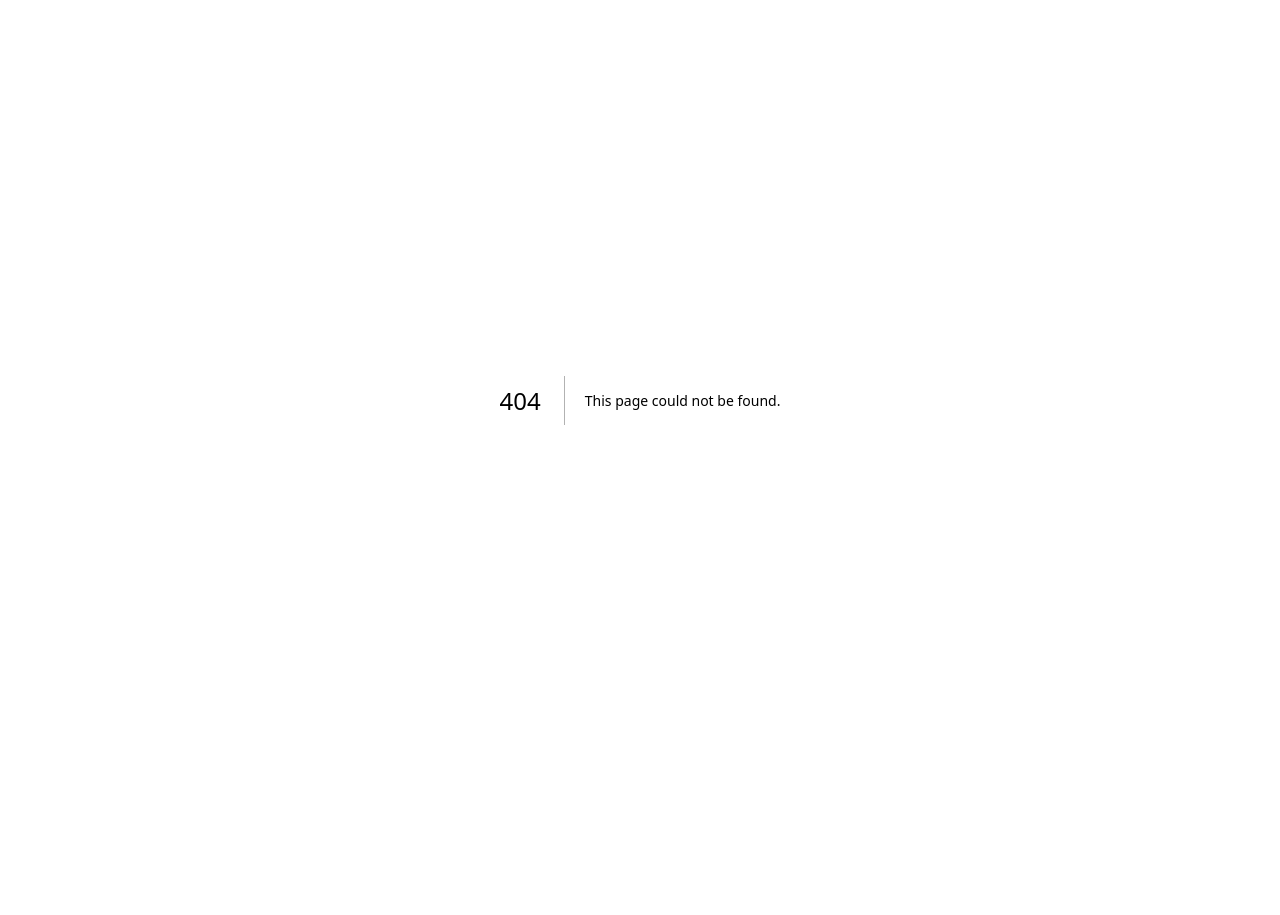
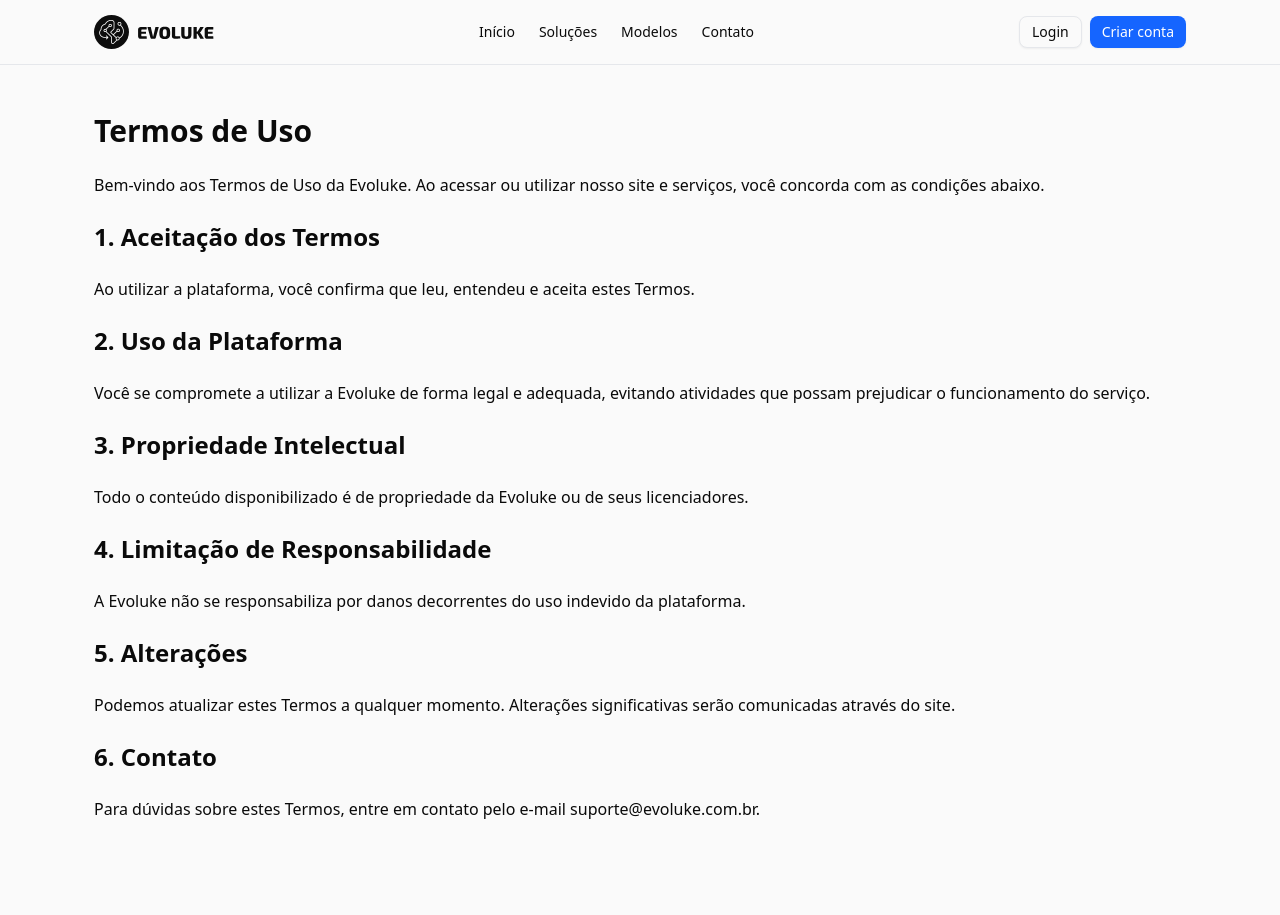
Before and after one commit to Evoluke/agent-plugandplay, a Next.js app: page /terms in a window 1280 px wide. Before the commit this address had no page. Shown: the top 915 px of the page. Before the commit the page ends 800 px from the top, so only its background shows below. Built offline with nearby package versions, Linux system fonts and the light colour scheme.

Commit message:
feat: add terms page

```diff
--- a/components/landing/Footer.tsx
+++ b/components/landing/Footer.tsx
@@ -83,8 +83,8 @@ export default function Footer() {
                 </Link>
               </li>
               <li>
-                <Link href="#" className="hover:text-primary">
-                  Termos
+                <Link href="/terms" className="hover:text-primary">
+              Termos
                 </Link>
               </li>
               <li>
@@ -115,7 +115,7 @@ export default function Footer() {
             <Link href="#" className="hover:text-primary">
               Privacidade
             </Link>
-            <Link href="#" className="hover:text-primary">
+            <Link href="/terms" className="hover:text-primary">
               Termos
             </Link>
           </div>
--- a/src/app/sitemap.ts
+++ b/src/app/sitemap.ts
@@ -12,6 +12,7 @@ export default function sitemap(): MetadataRoute.Sitemap {
     { path: "verify-email", changefreq: "yearly", priority: 0.3 },
     { path: "update-password", changefreq: "yearly", priority: 0.3 },
     { path: "complete-profile", changefreq: "yearly", priority: 0.3 },
+    { path: "terms", changefreq: "yearly", priority: 0.3 },
   ];
 
   const lastModified = new Date();
--- /dev/null
+++ b/src/app/terms/page.tsx
@@ -0,0 +1,54 @@
+import Header from "@/components/landing/Header";
+import Footer from "@/components/landing/Footer";
+import type { Metadata } from "next";
+
+export const metadata: Metadata = {
+  title: "Termos de Uso | Evoluke",
+  description: "Termos de uso da plataforma Evoluke",
+};
+
+export default function TermsPage() {
+  return (
+    <>
+      <Header />
+      <main className="mx-auto max-w-[1140px] px-3 md:px-4 lg:px-6 py-12 space-y-6">
+        <h1 className="text-3xl font-bold">Termos de Uso</h1>
+        <p>
+          Bem-vindo aos Termos de Uso da Evoluke. Ao acessar ou utilizar nosso
+          site e serviços, você concorda com as condições abaixo.
+        </p>
+        <h2 className="text-2xl font-semibold">1. Aceitação dos Termos</h2>
+        <p>
+          Ao utilizar a plataforma, você confirma que leu, entendeu e aceita
+          estes Termos.
+        </p>
+        <h2 className="text-2xl font-semibold">2. Uso da Plataforma</h2>
+        <p>
+          Você se compromete a utilizar a Evoluke de forma legal e adequada,
+          evitando atividades que possam prejudicar o funcionamento do serviço.
+        </p>
+        <h2 className="text-2xl font-semibold">3. Propriedade Intelectual</h2>
+        <p>
+          Todo o conteúdo disponibilizado é de propriedade da Evoluke ou de seus
+          licenciadores.
+        </p>
+        <h2 className="text-2xl font-semibold">4. Limitação de Responsabilidade</h2>
+        <p>
+          A Evoluke não se responsabiliza por danos decorrentes do uso indevido
+          da plataforma.
+        </p>
+        <h2 className="text-2xl font-semibold">5. Alterações</h2>
+        <p>
+          Podemos atualizar estes Termos a qualquer momento. Alterações
+          significativas serão comunicadas através do site.
+        </p>
+        <h2 className="text-2xl font-semibold">6. Contato</h2>
+        <p>
+          Para dúvidas sobre estes Termos, entre em contato pelo e-mail
+          suporte@evoluke.com.br.
+        </p>
+      </main>
+      <Footer />
+    </>
+  );
+}
```
